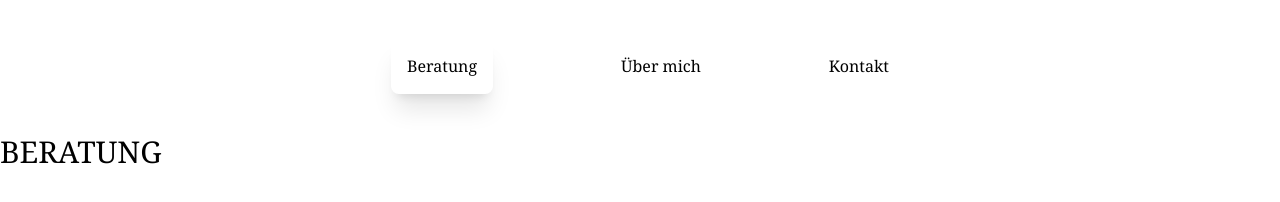
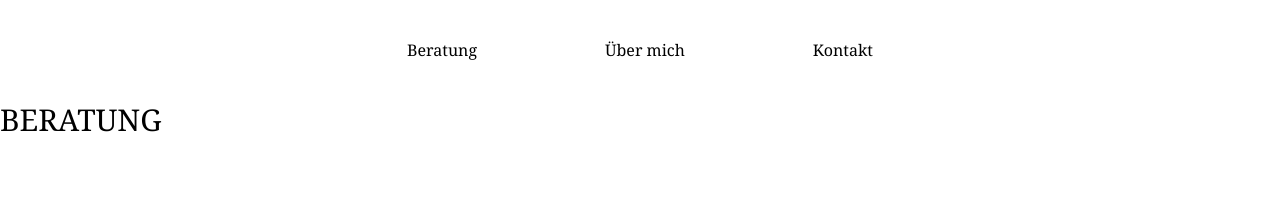
Before and after one commit to bauerbua/rbh-vCard, a website: page src/index.html in a window 1280 px wide. Shown: the part 802-1004 px from the top of the page. Drawn offline with nearby package versions, Linux system fonts and the light colour scheme; files that its build step writes are made by us from their sources.

Commit message:
removed styling since it is too early to use time for that

```diff
--- a/src/index.html
+++ b/src/index.html
@@ -20,7 +20,7 @@
 		</section>
 		<section class="py-10">
 			<div class="w-3/4 flex flex-row items-center justify-center gap-x-32 mx-auto">
-				<div class="rounded-lg shadow-xl p-4 cursor-pointer">Beratung</div>
+				<div class="cursor-pointer">Beratung</div>
 				<div>Über mich</div>
 				<div>Kontakt</div>
 			</div>
```
